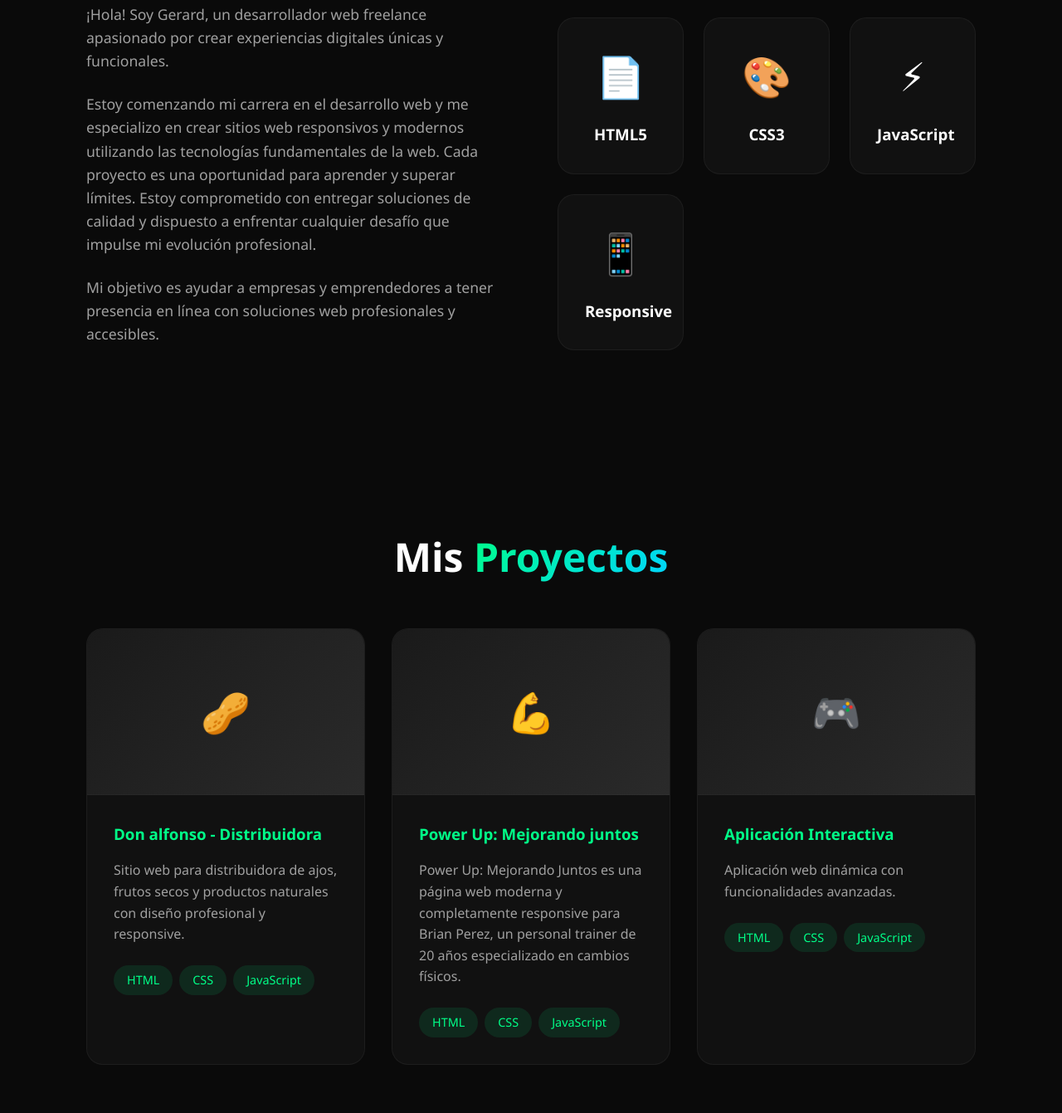
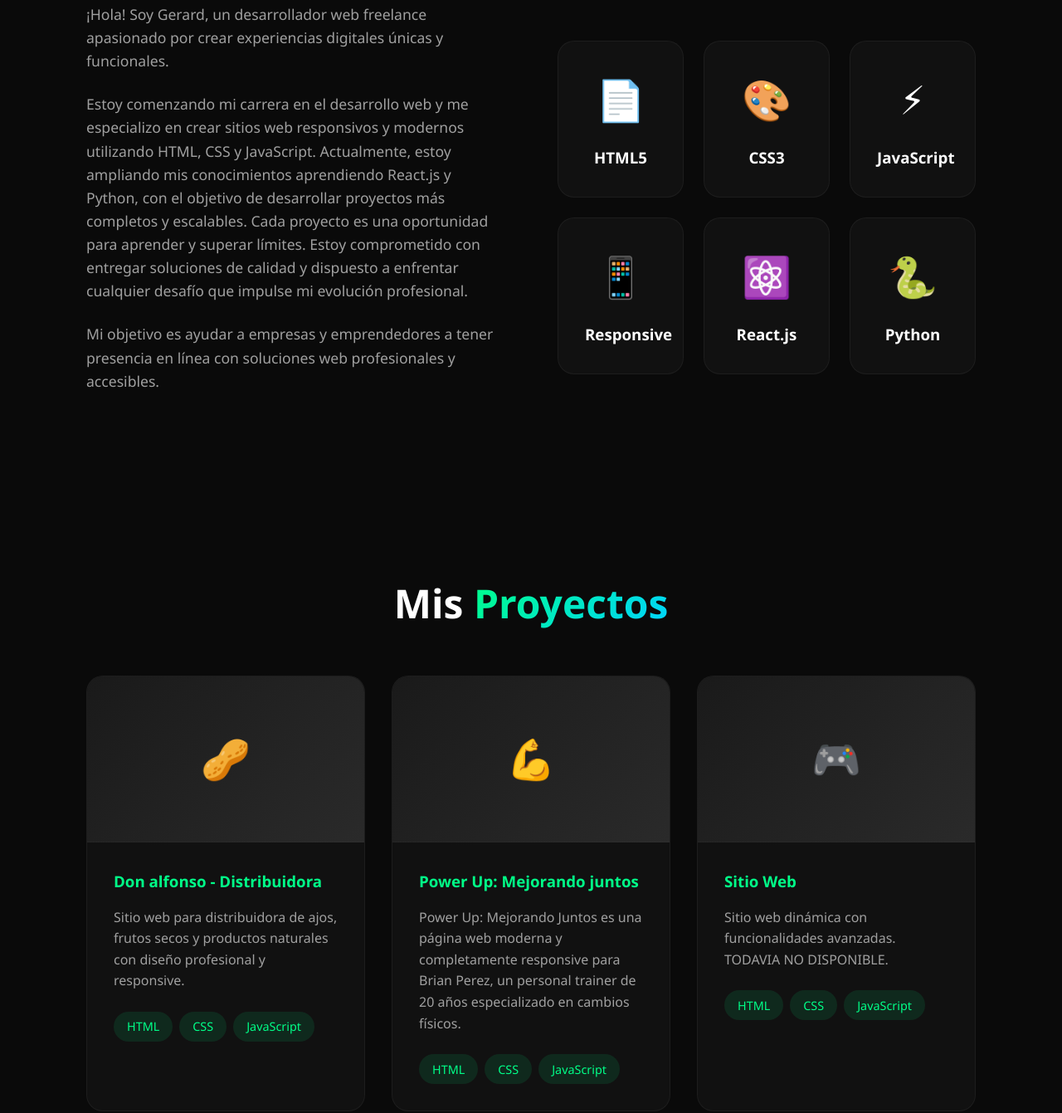
Before and after one commit to gerard-ojeda18/Portfolio-GO, a plain HTML site: page index.html in a window 1280 px wide. Shown: the part 1018-2359 px from the top of the page at 83% size. Drawn offline with Linux system fonts and the light colour scheme.

Commit message:
Se suman cositas

```diff
--- a/index.html
+++ b/index.html
@@ -44,7 +44,7 @@
         <div class="about-content">
             <div class="about-text">
                 <p>¡Hola! Soy Gerard, un desarrollador web freelance apasionado por crear experiencias digitales únicas y funcionales.</p>
-                <p>Estoy comenzando mi carrera en el desarrollo web y me especializo en crear sitios web responsivos y modernos utilizando las tecnologías fundamentales de la web. Cada proyecto es una oportunidad para aprender y superar límites. Estoy comprometido con entregar soluciones de calidad y dispuesto a enfrentar cualquier desafío que impulse mi evolución profesional.</p>
+                <p>Estoy comenzando mi carrera en el desarrollo web y me especializo en crear sitios web responsivos y modernos utilizando HTML, CSS y JavaScript. Actualmente, estoy ampliando mis conocimientos aprendiendo React.js y Python, con el objetivo de desarrollar proyectos más completos y escalables. Cada proyecto es una oportunidad para aprender y superar límites. Estoy comprometido con entregar soluciones de calidad y dispuesto a enfrentar cualquier desafío que impulse mi evolución profesional.</p>
                 <p>Mi objetivo es ayudar a empresas y emprendedores a tener presencia en línea con soluciones web profesionales y accesibles.</p>
             </div>
             <div class="skills-grid">
@@ -63,6 +63,14 @@
                 <div class="skill-card">
                     <div class="skill-icon">📱</div>
                     <h3>Responsive</h3>
+                </div>
+                <div class="skill-card">
+                    <div class="skill-icon react-icon">⚛️</div>
+                     <h3>React.js</h3>
+                </div>
+                <div class="skill-card">
+                    <div class="skill-icon python-icon">🐍</div>
+                    <h3>Python</h3>
                 </div>
             </div>
         </div>
@@ -103,8 +111,8 @@
             <div class="project-card">
                 <div class="project-image">🎮</div>
                 <div class="project-content">
-                    <h3>Aplicación Interactiva</h3>
-                    <p>Aplicación web dinámica con funcionalidades avanzadas.</p>
+                    <h3>Sitio Web</h3>
+                    <p>Sitio web dinámica con funcionalidades avanzadas. TODAVIA NO DISPONIBLE.</p>
                     <div class="project-tags">
                          <span class="tag">HTML</span>
                         <span class="tag">CSS</span>
@@ -121,7 +129,7 @@
         <div class="contact-content">
             <p>¿Tienes un proyecto en mente? Me encantaría escuchar sobre él y ayudarte a hacerlo realidad.</p>
             <div class="contact-links">
-                <a href="ojedagerard5@gmail.com" class="contact-link">
+                <a href="mailto:ojedagerard5@gmail.com" class="contact-link">
                     <span>📧</span>
                     <span>Email</span>
                 </a>
```
